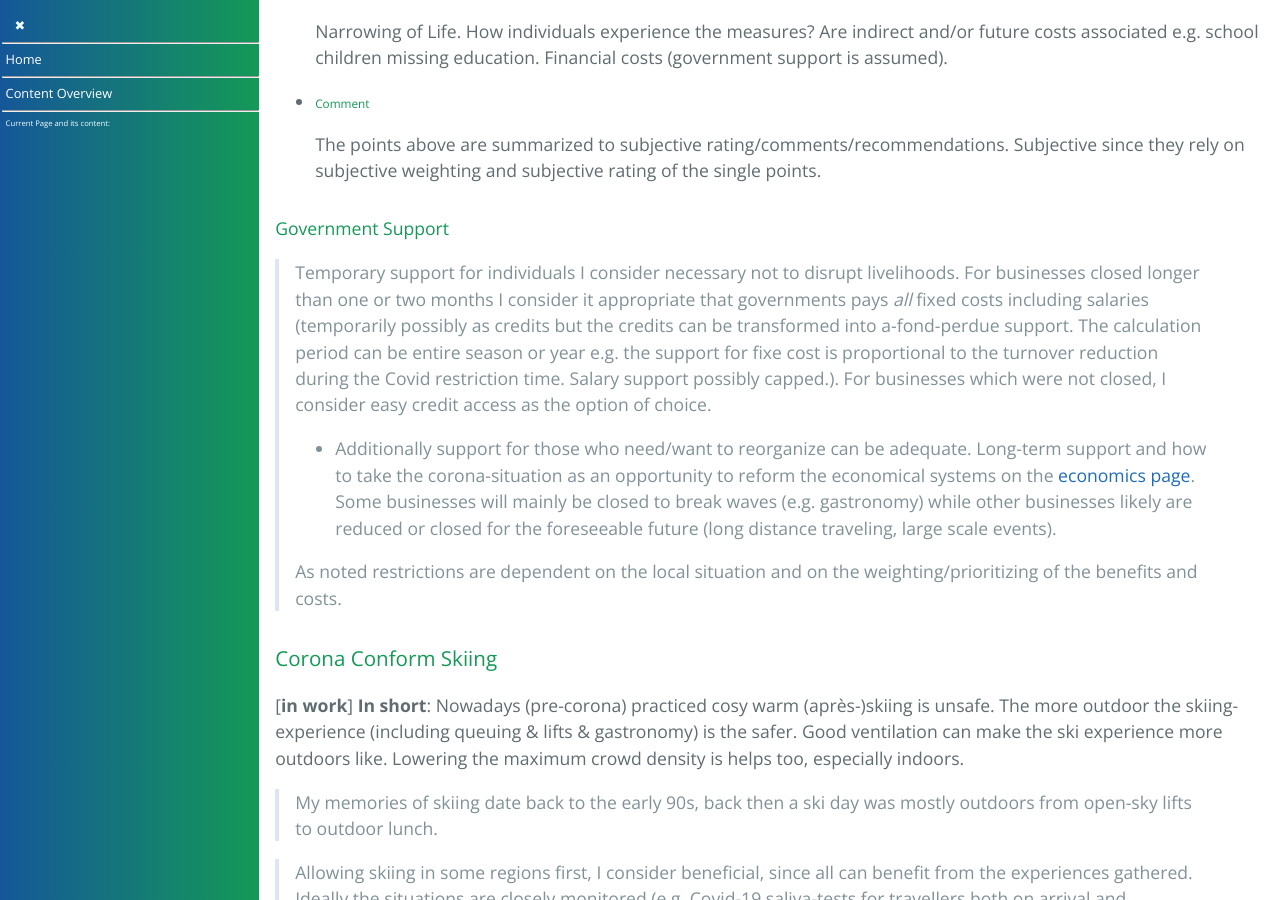
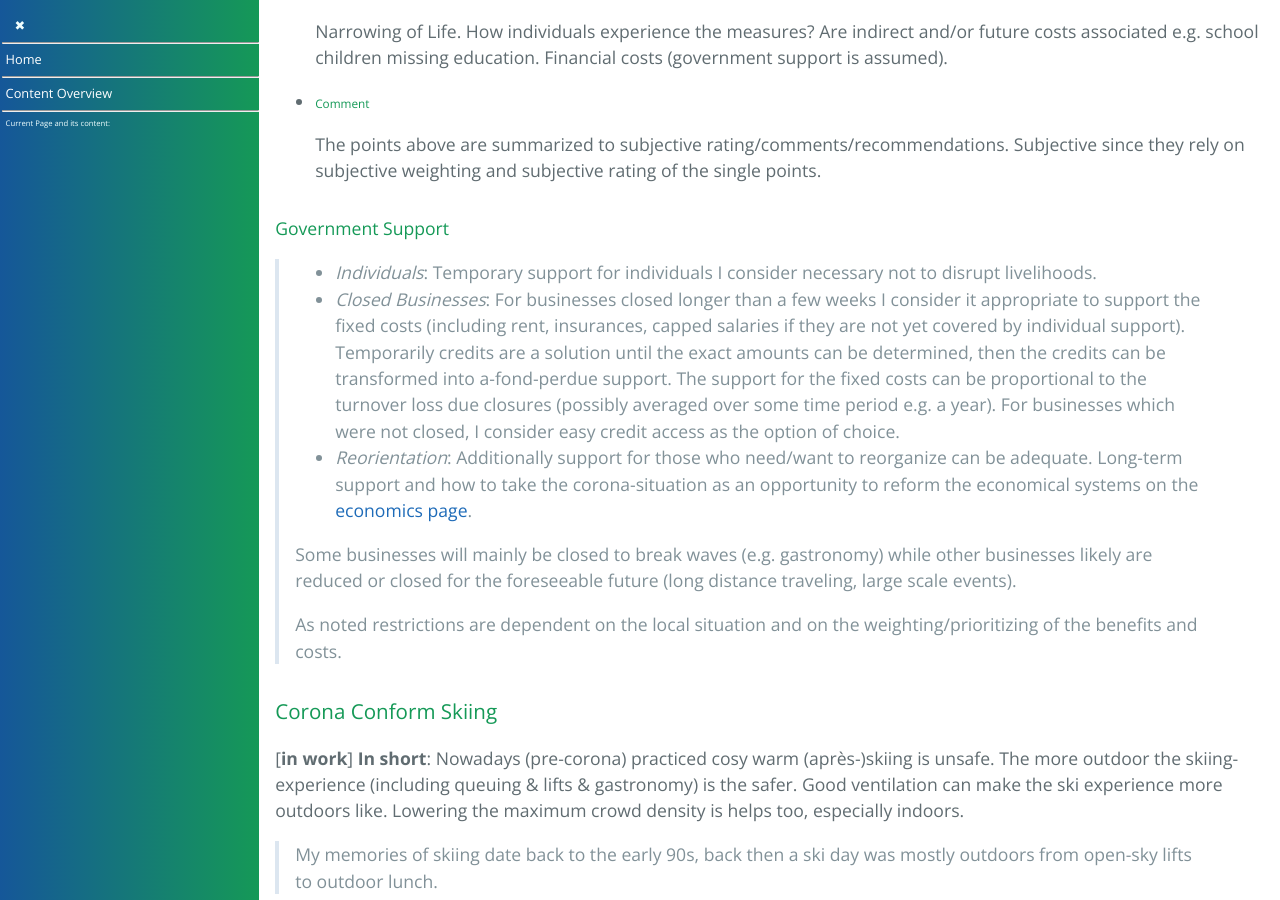
Before and after one commit to forestgrape/coronavirus, a Jekyll site: the page built from 7_social/controlling.md, in a window 1280 px wide and 900 px high, scrolled down 8387 px. Built offline with Jekyll 4.4.1, drawn with Linux system fonts in a browser that asks for light colours; our own code applies the rules of GitHub Pages for plain Markdown files.

Commit message:
formulations

```diff
--- a/7_social/controlling.md
+++ b/7_social/controlling.md
@@ -227,8 +227,10 @@
 
 
 #### Government Support
-> Temporary support for individuals I consider necessary not to disrupt livelihoods. For businesses closed longer than one or two months I consider it appropriate that governments pays *all* fixed costs including salaries (temporarily possibly as credits but the credits can be transformed into  a-fond-perdue support. The calculation period can be entire season or year e.g. the support for fixe cost is proportional to the turnover reduction during the Covid restriction time. Salary support possibly capped.). For businesses which were not closed, I consider easy credit access as the option of choice.
-> * Additionally support for those who need/want to reorganize can be adequate. Long-term support and how to take the corona-situation as an opportunity to reform the economical systems on the [economics page](./economics.md).
+> * _Individuals_: Temporary support for individuals I consider necessary not to disrupt livelihoods.
+> * _Closed Businesses_: For businesses closed longer than a few weeks I consider it appropriate to support the fixed costs (including rent, insurances, capped salaries if they are not yet covered by individual support). Temporarily credits are a solution until the exact amounts can be determined, then the credits can be transformed into a-fond-perdue support. The support for the fixed costs can be proportional to the turnover loss due closures (possibly averaged over some time period e.g. a year). For businesses which were not closed, I consider easy credit access as the option of choice.
+> * _Reorientation_: Additionally support for those who need/want to reorganize can be adequate. Long-term support and how to take the corona-situation as an opportunity to reform the economical systems on the [economics page](./economics.md).
+>
 > Some businesses will mainly be closed to break waves (e.g. gastronomy) while other businesses likely are reduced or closed for the foreseeable future (long distance traveling, large scale events).
 >
 > As noted restrictions are dependent on the local situation and on the weighting/prioritizing of the benefits and costs.
```
